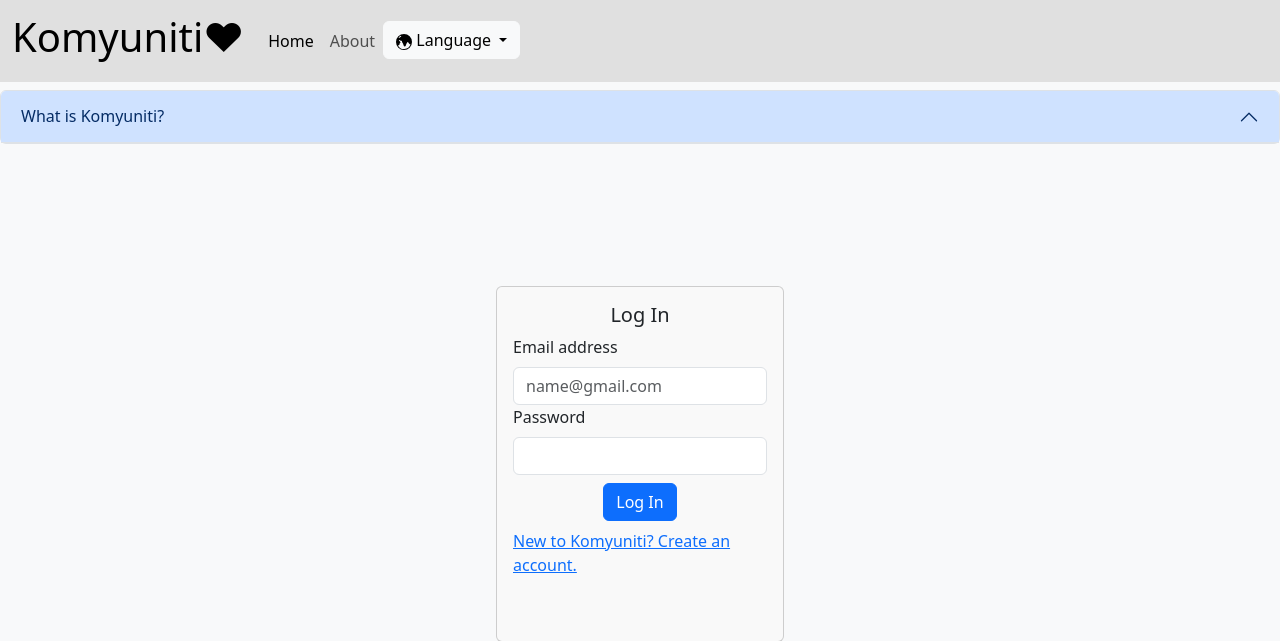
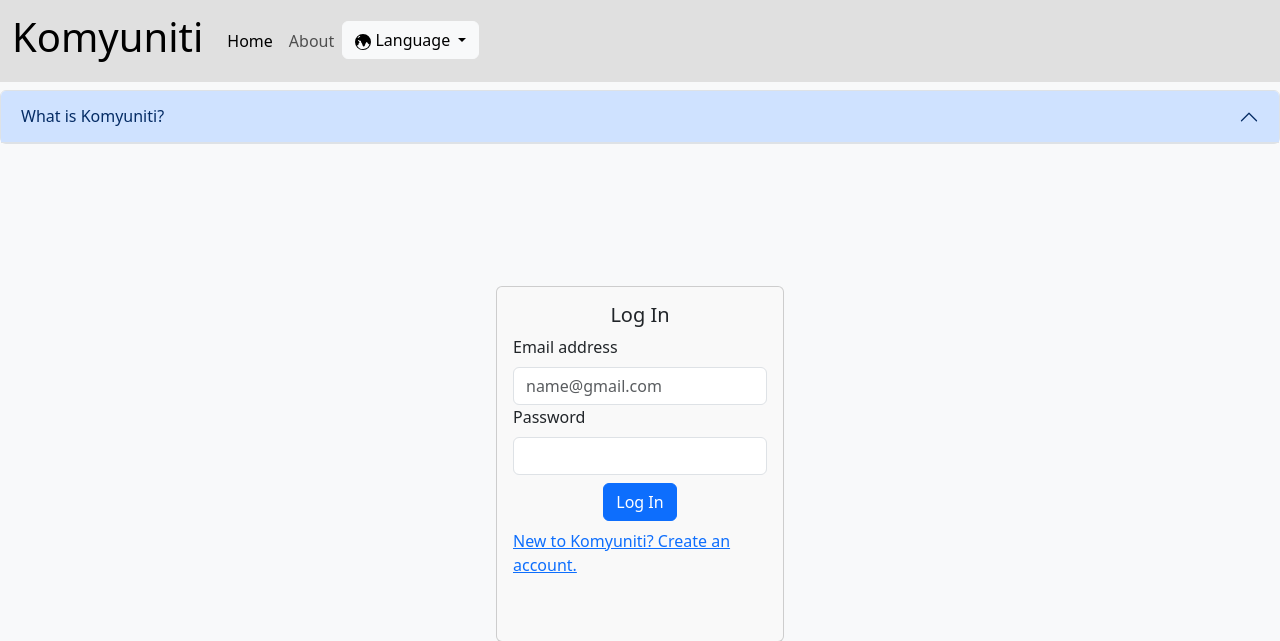
Before and after one commit to akshay56789/komyuniti-web-app, a Django app: page /en/ in a window 1280 px wide. Shown: the top 641 px of the page. Run offline with Django 4.2, Linux system fonts and the light colour scheme; some libraries are stand-ins or nearby versions.

Commit message:
change brand name

```diff
--- a/templates/navbar.html
+++ b/templates/navbar.html
@@ -138,7 +138,7 @@
 </style>
 <nav class="navbar navbar-expand-lg navbar-light" style="background-color: #e0e0e0;">
     <div class="container-fluid">
-      <a class="navbar-brand" href="{% url "home" %}"><h1>Komyuniti❤</h1></a>
+      <a class="navbar-brand" href="{% url "home" %}"><h1>Komyuniti</h1></a>
       <button class="navbar-toggler" type="button" data-bs-toggle="collapse" data-bs-target="#navbarSupportedContent" aria-controls="navbarSupportedContent" aria-expanded="false" aria-label="Toggle navigation">
         <span class="navbar-toggler-icon"></span>
       </button>
```
